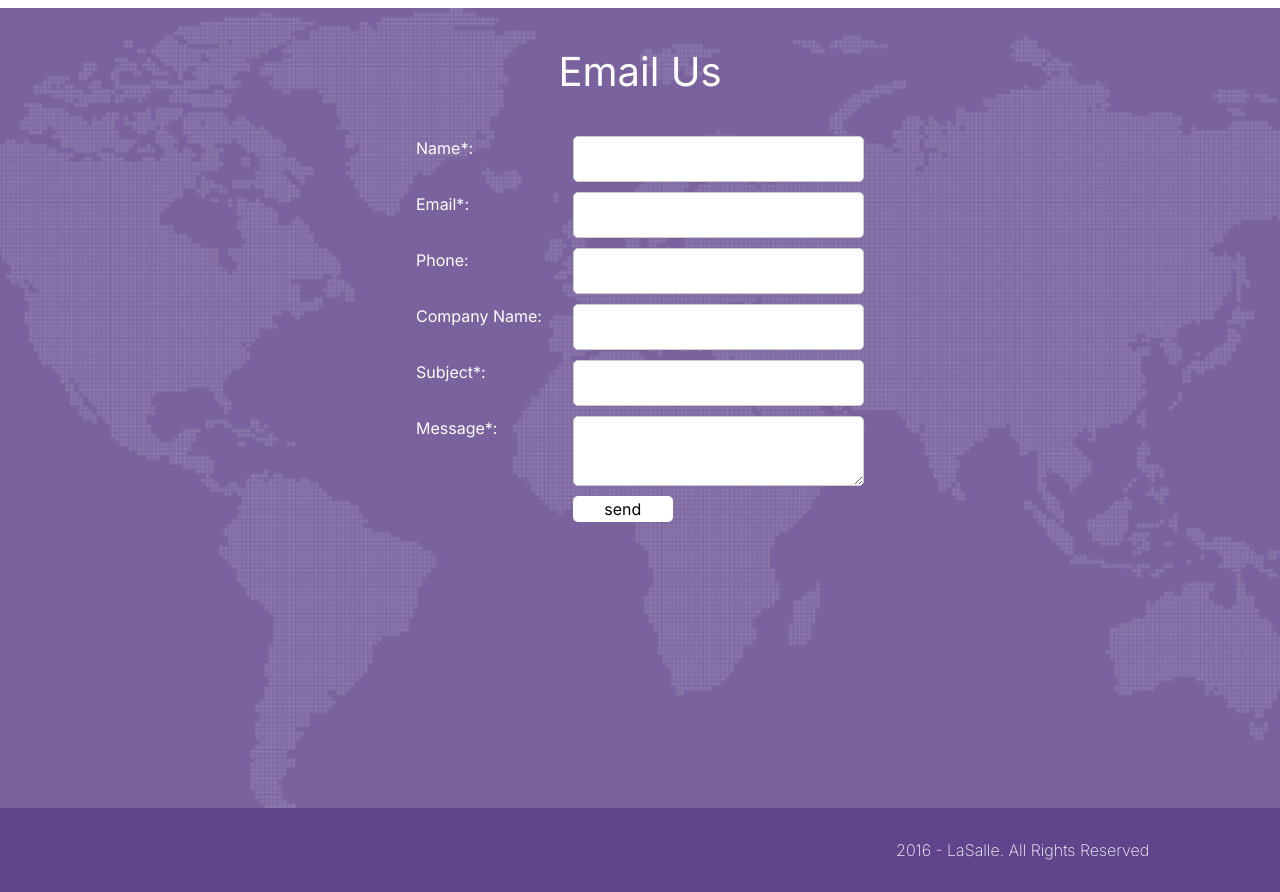
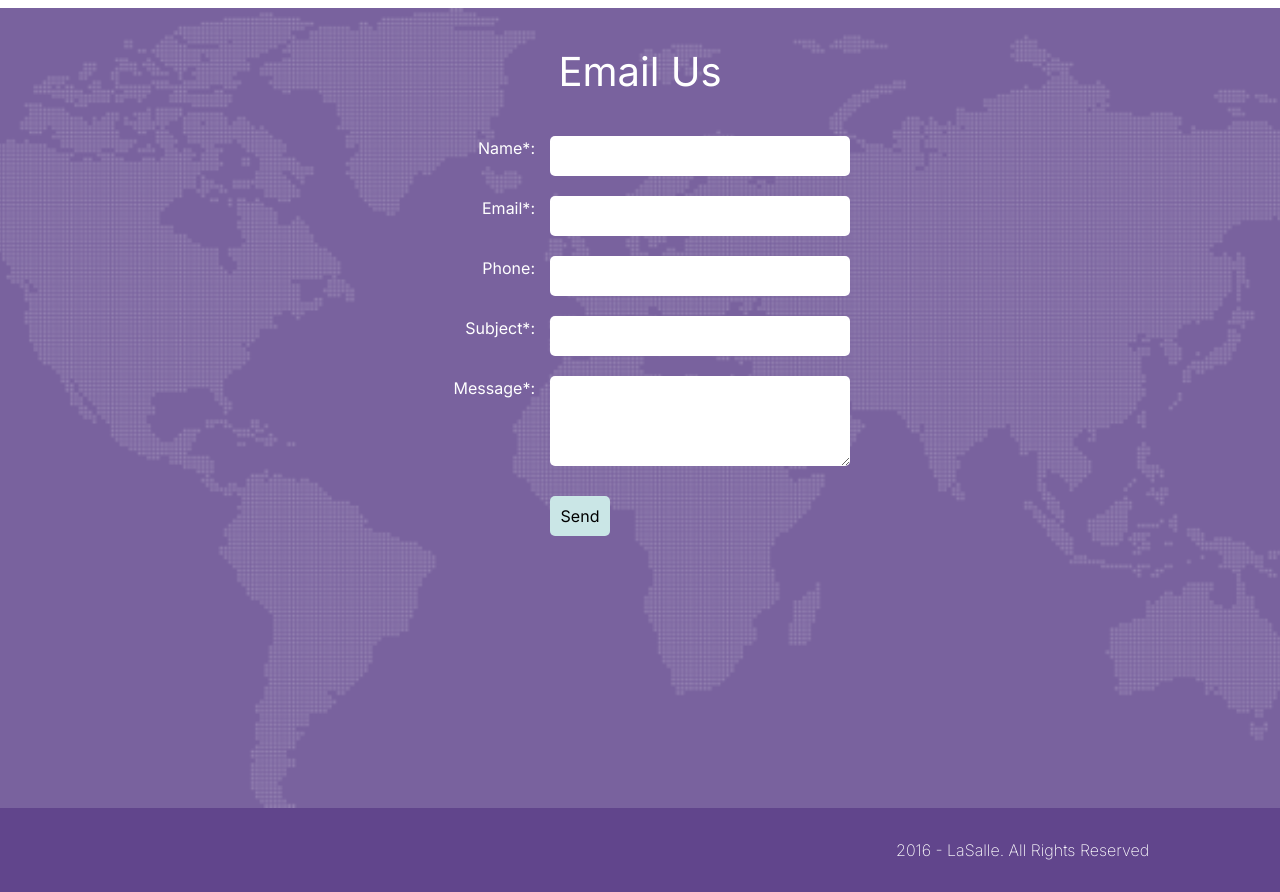
Before and after one commit to xpilasi/la_salle_bootstrap_grupo_8, a plain HTML site: page index.html in a window 1280 px wide. Shown: the part 3100-3992 px from the top of the page. Drawn offline with nearby package versions, Linux system fonts and the light colour scheme.

Commit message:
form lg ok

```diff
--- a/index.html
+++ b/index.html
@@ -235,31 +235,32 @@
 
 <section class="email_us">
     <h2>Email Us </h2>
-    <div class="grid_form">
+    <div class="row form_container">
 
-        <form class="contact-form"
+        <form class="form_style"
         method="post">
 
-            <label class="label_form">Name*:</label>
-            <input type="text" name="name" id="name" required>
+            <label class="col-md-3 label_form">Name*:</label>
+            <input class="col-md-9 inputs" type="text" name="name" id="name" required>
 
-            <label class="label_form" for="email">Email*:</label>
-            <input type="text" name="email" id="email" required>
+            <label class="col-md-3 label_form" for="email">Email*:</label>
+            <input class="col-md-9 inputs" type="text" name="email" id="email" required>
 
-            <label class="label_form" for="phone">Phone:</label>
-            <input type="text" name="phone" id="phone" required>
+            <label class="col-md-3 label_form" for="phone">Phone:</label>
+            <input class="col-md-9 inputs" type="text" name="phone" id="phone" required>
 
-            <label class="label_form" for="company-name">Company Name:</label>
-            <input type="text" name="company-name" id="company-name" required>
+            <!-- <label class="col-lg-3 label_form" for="company-name">Company Name:</label>
+            <input class="col-lg-9" type="text" name="company-name" id="company-name" required> -->
 
-            <label class="label_form"for="subject">Subject*:</label>
-            <input type="text" name="subject" id="subject" required>
+            <label class="col-md-3 label_form"for="subject">Subject*:</label>
+            <input class="col-md-9 inputs" type="text" name="subject" id="subject" required>
 
-            <label for="message">Message*:
-                </label>
-                <textarea name="message" id="message"></textarea>
+            <label class="col-md-3 label_form_msg"for="message">Message*:</label>
+
+            <textarea class="col-md-9 inputs_textarea" name="message" id="message"></textarea>
             <br>
-            <button type="submit">send</button>
+
+            <button class="col-md-9 button_send"type="submit">Send</button>
         </form>
     </div>
 
--- a/style_landing.css
+++ b/style_landing.css
@@ -395,22 +395,29 @@ body .h3_our_services {
     color: white;
 }
 
+.form_container{
+    /* background-color: darkorange; */
+    padding-inline: 10%;
+    height: 400px;
 
-.contact-form {
+    margin-inline: 15%;
+    align-items: center;
     justify-content: center;
-    display: grid;
-    grid-template-columns: 0.7fr 1.3fr;
 }
 
-.grid_form{
-    /* background-color: darkorange; */
-    margin: 0 auto;
-    width: 35%;
+.form_style{
+
+    width: 420px ;
+    min-width: 420px;
+    padding: 0;
 
 }
 
+
+
+
 .contact-form input, .contact-form textarea {
-    padding: 10px;
+
     border: 1px solid #ccc;
     border-radius: 5px;
 
@@ -421,20 +428,63 @@ body .h3_our_services {
     border: none;
     color: black;
     border-radius: 5px;
-    width: 100px;
+    /* width: 100px; */
+
 
 }
 
 .label_form{
-    float:left;
+
+  height: 30px;
+  text-align: right;
+  padding-left: 0;
+  width: 120px;
+  max-width: 120px;
+  margin-right: 0;
+  margin-bottom: 30px;
+
+}
+.label_form_msg{
+
+    height: 90px;
+    text-align: right;
+    padding-left: 0;
+    width: 120px;
+    max-width: 120px;
+    margin-right: 0;
+    margin-bottom: 30px;
+}
+
+.inputs{
+
+    float:right;
+    width: 300px;
+    max-width: 610px;
+    height: 40px;
     margin-bottom: 20px;
+    border: none;
+    border-radius: 5px;
 
+}
+.inputs_textarea{
+    float:right;
+    width: 300px;
+    height: 90px;
+    margin-bottom: 20px;
+    border: none;
+    border-radius: 5px;
 
 }
 
-input{
-    float:right;
-    margin-bottom: 10px;
+.button_send{
+    margin-left: 120px;
+    width: 60px;
+    background-color: rgb(202, 230, 230);
+
+    border-radius: 5px;
+    border: none;
+    height: 40px;
+    padding-inline: 5px;
 
 }
 footer{
@@ -501,6 +551,7 @@ footer p{
     }
     .grid_form{
         display: block;
+        width: auto;
 
     }
 
```
